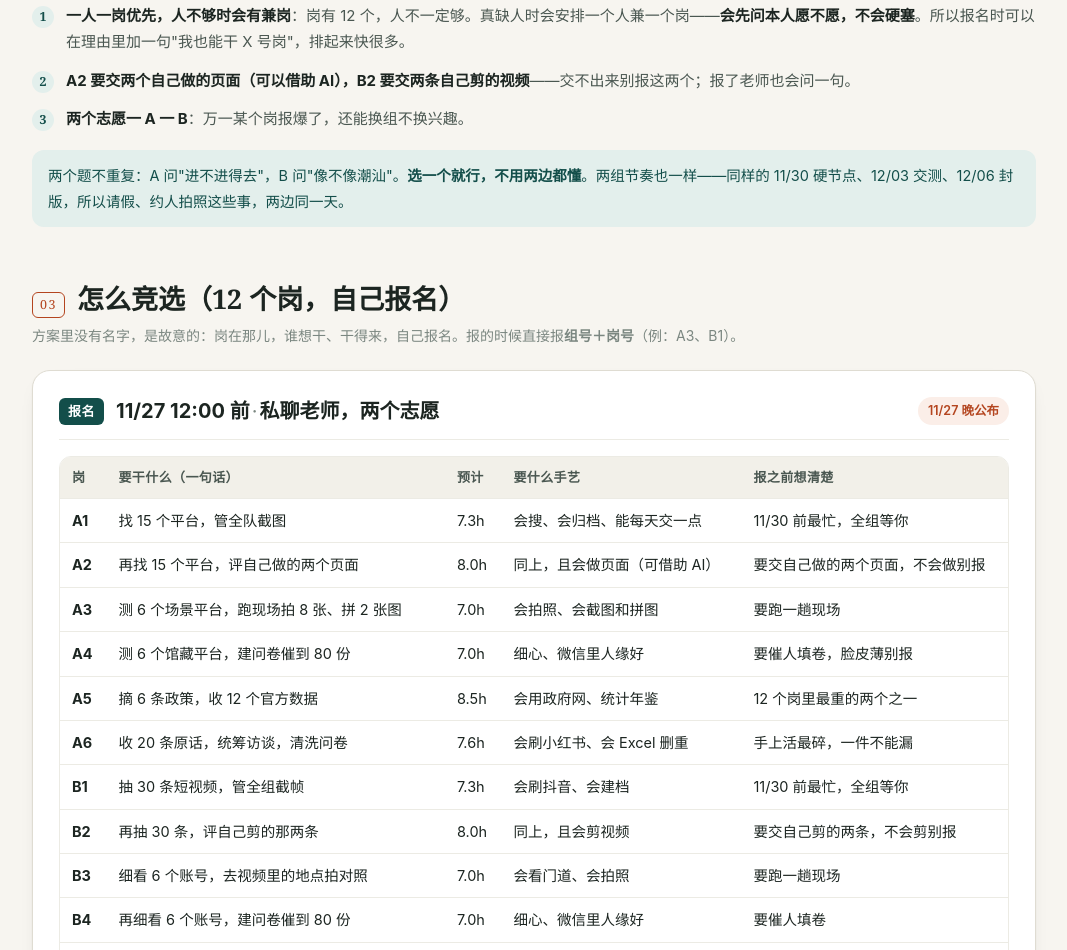
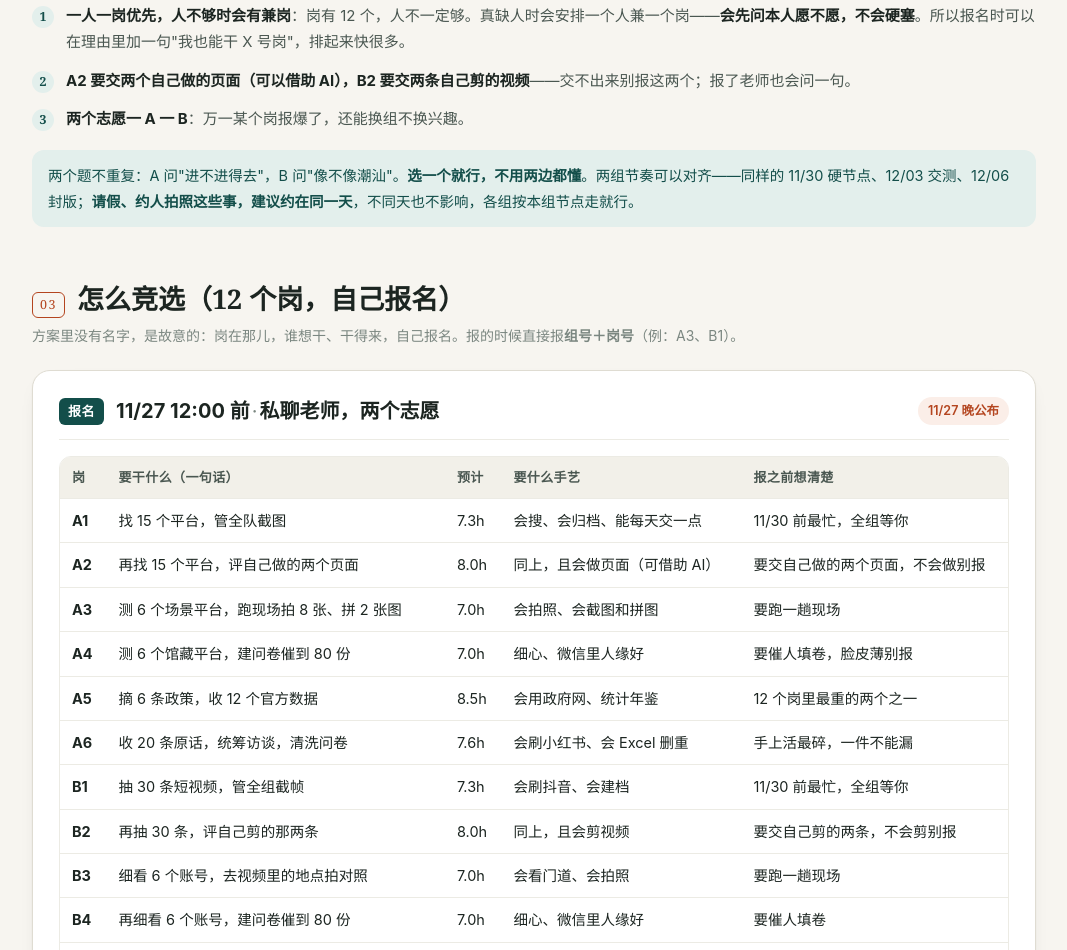
Before and after one commit to yubinpeng2020/chaoshan-vr-team-plan, a plain HTML site: page index.html in a window 1280 px wide. Shown: the part 2930-3880 px from the top of the page, without its empty margins (106-1173 px from the left). Drawn offline with Linux system fonts and the light colour scheme.

Commit message:
建议性表述：两组请假/约拍建议同一天，不强制

```diff
--- a/index.html
+++ b/index.html
@@ -520,7 +520,7 @@ footer p{margin:0 0 6px}
       <li><b>两个志愿一 A 一 B</b>：万一某个岗报爆了，还能换组不换兴趣。</li>
     </ol>
 
-    <div class="callout">两个题不重复：A 问"进不进得去"，B 问"像不像潮汕"。<b>选一个就行，不用两边都懂</b>。两组节奏也一样——同样的 11/30 硬节点、12/03 交测、12/06 封版，所以请假、约人拍照这些事，两边同一天。</div>
+    <div class="callout">两个题不重复：A 问"进不进得去"，B 问"像不像潮汕"。<b>选一个就行，不用两边都懂</b>。两组节奏可以对齐——同样的 11/30 硬节点、12/03 交测、12/06 封版；<b>请假、约人拍照这些事，建议约在同一天</b>，不同天也不影响，各组按本组节点走就行。</div>
   </section>
 
   <!-- ============ 竞选 ============ -->
```
